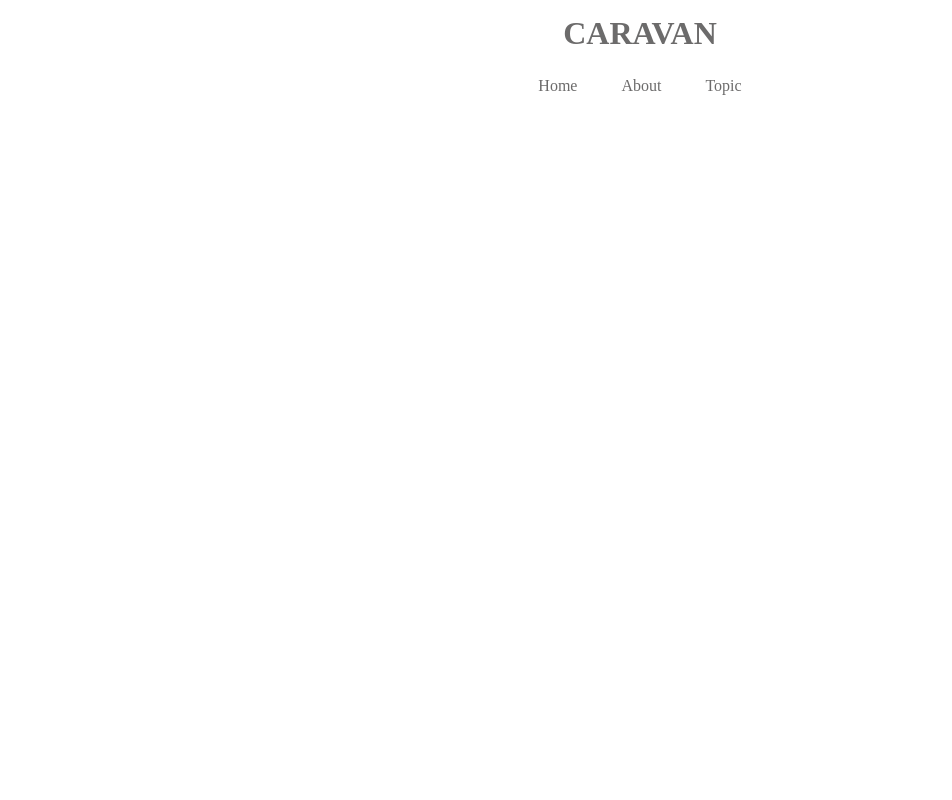
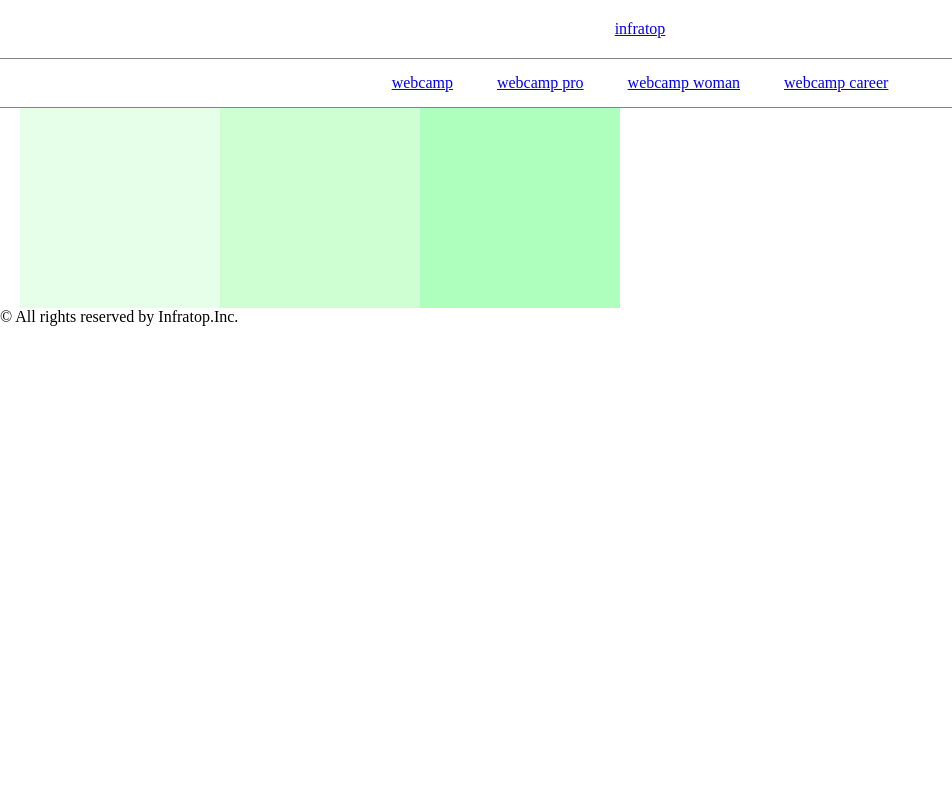
Before and after one commit to kihopopo/html-practice, a plain HTML site: page caravan/index.html in a window 1280 px wide. Shown: the top 800 px of the page, without its empty margins (0-952 px from the left). Drawn offline with Linux system fonts and the light colour scheme.

Commit message:
[Update]1-5

```diff
--- a/caravan/index.html
+++ b/caravan/index.html
@@ -4,16 +4,13 @@
     <meta charset="UTF-8" />
     <!-- CSSファイルの読み込み -->
     <link rel="stylesheet" href="style.css" />
-    <title>CARAVAN</title>
+    <title>5章演習</title>
   </head>
 
   <body>
      <!-- header -->
     <header>
-      <h1 class="heading">
-      <a href="index.html">
-          CARAVAN
-        </a>
+      <a href="http://infratop.jp/">infratop</a>
         </h1>
        </header>
 
@@ -21,12 +18,20 @@
     <nav>
       <ul class="nav-list">
         <li class="nav-list-item">
-          <a href="index.html">Home</a>
+          <a href="http://web-camp.io/">webcamp</a>
         </li>
-        <li class="nav-list-item">About</li>
-        <li class="nav-list-item">Topic</li>
+        <li class="nav-list-item">
+          <a href="http://web-camp.io/pro/">webcamp pro</a>
+          </li>
+          <li class="nav-list-item">
+            <a href="http://web-camp.io/woman/">webcamp woman</a>
+          </li>
+        <li class="nav-list-item">
+          <a href="http://web-camp.io/career/">webcamp career</a>
+        </li>
       </ul>
     </nav>
+
     <!-- main-visual用のdiv -->
     <div class="main-visual">
       <div class="main-visual-content"></div>
@@ -35,10 +40,20 @@
 
     <!-- main用のdiv -->
     <div class="main">
-      <div class="sidebar-right"></div>
-       <div class="blog"></div>
-      <div class="sidebar-left"></div>
-    </div>
+      <div class="box1"></div>
+      <div class="box2"></div>
+      <div class="box3"></div>
+      <div class="box4"></div>
+      <div class="box5"></div>
+      <div class="box6"></div>
+      <div class="box7"></div>
+      <div class="box8"></div>
+      <div class="box9"></div>
+      <div class="box10"></div>
+      <div class="box11"></div>
+      <div class="box12"></div>
+
+      </div>
 
     <!-- footer -->
     <footer>
--- a/caravan/style.css
+++ b/caravan/style.css
@@ -2,28 +2,20 @@
   margin: 0;
   padding: 0;
   box-sizing: border-box;
-   color: #6c6b6b;
-}
-
-a {
-  text-decoration: none;
 }
 
 header {
-  width: 90%; /* 横幅90% */
-  padding: 15px 0;
-  margin: 0 auto;
+  width: 100%; /* 横幅100% */
+  padding: 20px 0;
   text-align: center;
-}
-
-header .heading { /* headerタグ内のheadingクラスにのみ反映される */
-  font-size: 32px;
 }
 
 .nav-list {
   text-align: center;
-  padding: 10px 0;
+  padding: 15px 0;
   margin: 0 auto;
+  border-bottom: 1px solid #848282;
+  border-top: 1px solid #848282;
 }
 
 .nav-list-item {
@@ -32,24 +24,31 @@ header .heading { /* headerタグ内のheadingクラスにのみ反映される
   margin: 0 20px;
 }
 
-.main-visual {
-  width: 100%; /* 横幅いっぱい */
-  height: 300px; /* 高さ300px */
+.main {
+  width: 800px; /* 横幅840px */
+  display: flex; /* Flexboxの利用 */
+  flex-wrap: wrap;
+   margin: 0 20px;
+  }
+
+.box1{
+  width: 200px;
+  height: 200px;
+  background-color:  #e6ffe9;
 }
 
-.main-visual-content{
-  width: 350px;
-  height: 300px
+.box2{
+  width: 200px;
+  height: 200px;
+  background-color: #cdffd3;
 }
 
-.main {
-  width: 840px; /* 横幅840px */
-  display: flex; /* Flexboxの利用 */
-  justify-content: center; /* 子要素の横並び・中央寄せ */
-   margin: 0 auto; /* 中央寄せ（左右に余白がないとできない） */
-  }
+.box3{
+  width: 200px;
+  height: 200px;
+  background-color: #aeffbd;
 
-.blog {
+  .blog {
   width: 600px; /* 横幅600px */
   height: 1400px; /* 高さ1400px */
 }
```
